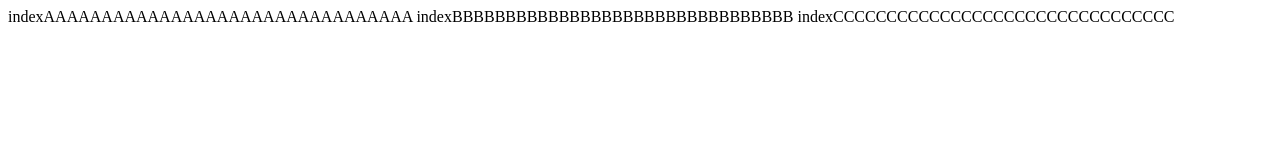
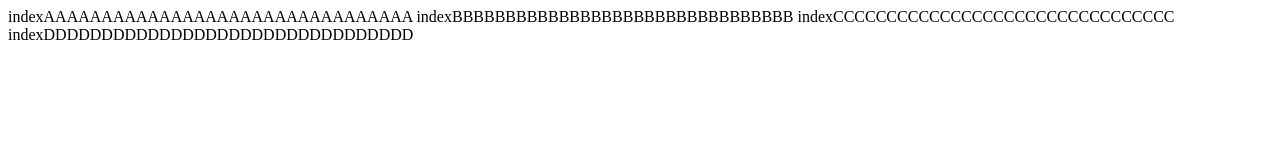
Before and after one commit to liujiacheng9/doudizhu, a plain HTML site: page index.html in a window 1280 px wide. Drawn offline with Linux system fonts and the light colour scheme.

Commit message:
测试ssh

```diff
--- a/index.html
+++ b/index.html
@@ -9,5 +9,6 @@
     indexAAAAAAAAAAAAAAAAAAAAAAAAAAAAAAAA
     indexBBBBBBBBBBBBBBBBBBBBBBBBBBBBBBBB
     indexCCCCCCCCCCCCCCCCCCCCCCCCCCCCCCCC
+    indexDDDDDDDDDDDDDDDDDDDDDDDDDDDDDDDD
 </body>
 </html>
```
